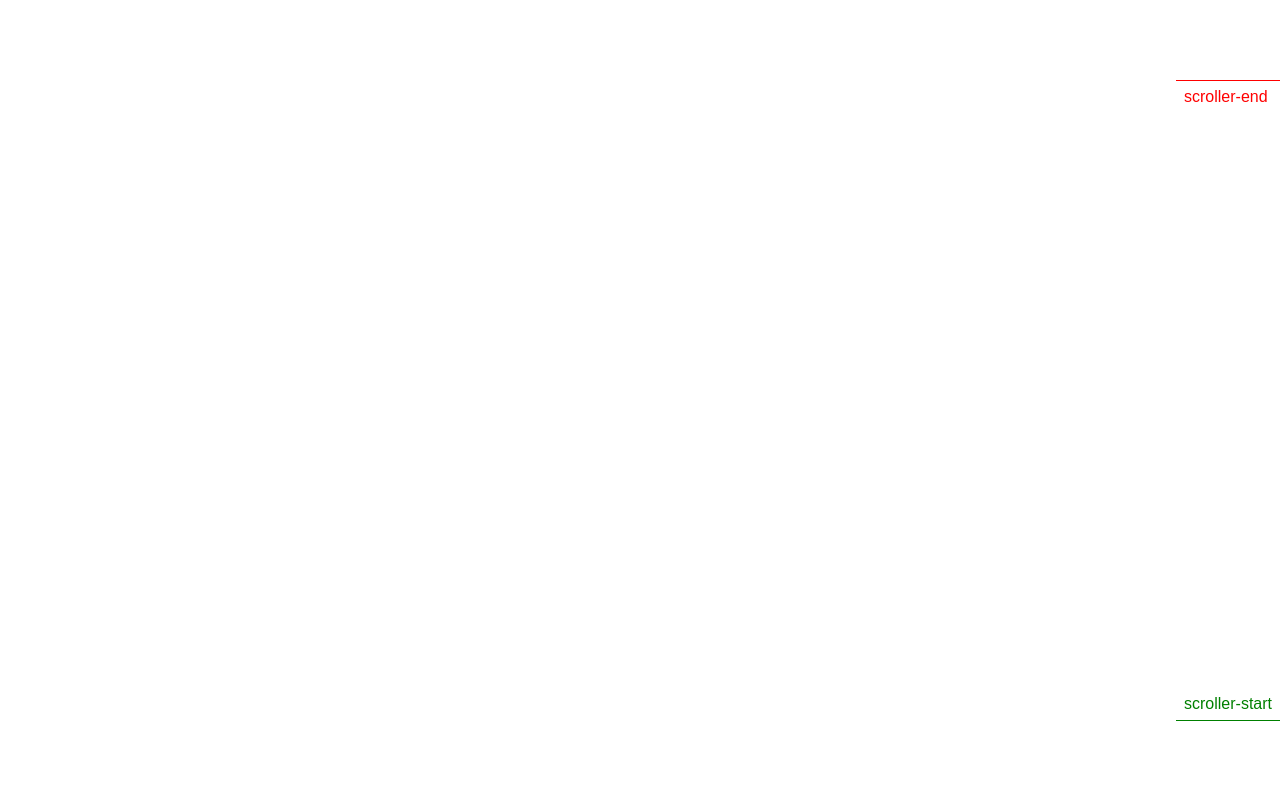
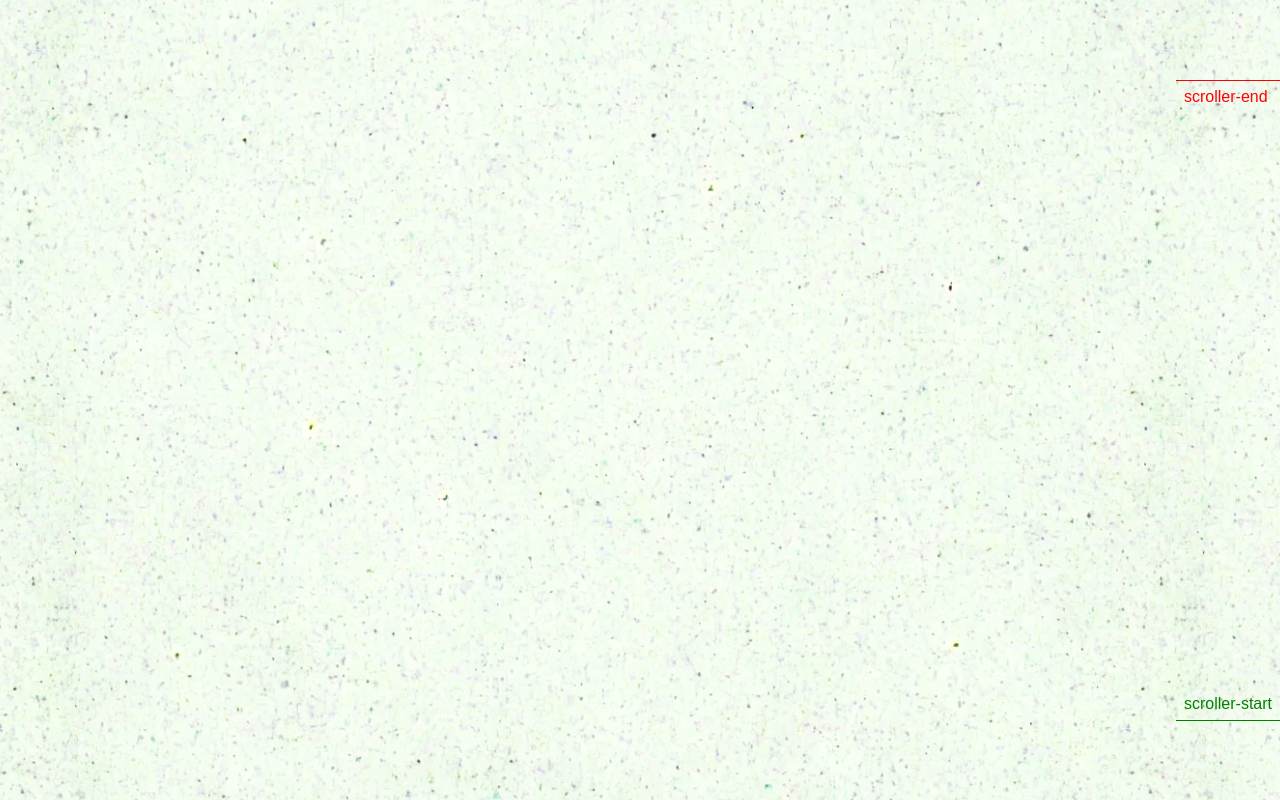
Before and after one commit to chasecee/phantomdrum.com, a Next.js app: page /halftone-webgl in a window 1280 px wide. Shown: the top 800 px of the page. Built offline with nearby package versions, Linux system fonts and the light colour scheme; a web font is replaced by a local one.

Commit message:
Update HalftoneScrollSection to refine initial and target parameters for improved visual effects; adjust CanvasHalftoneWebGL component to include suspendWhenHidden prop. Optimize parameter updates during scroll events for enhanced performance.

```diff
--- a/app/canvas/CanvasHalftoneWebGL.tsx
+++ b/app/canvas/CanvasHalftoneWebGL.tsx
@@ -226,6 +226,7 @@ export const CanvasHalftoneWebGL = forwardRef<
     postVisibility,
     syncParamsToWorker,
     supportsOffscreen,
+    suspendWhenHidden,
   ]);
 
   useEffect(() => {
--- a/app/halftone-webgl/HalftoneScrollSection.tsx
+++ b/app/halftone-webgl/HalftoneScrollSection.tsx
@@ -9,17 +9,19 @@ import {
 } from "../canvas/CanvasHalftoneWebGL";
 
 const INITIAL_PARAMS = {
-  halftoneSize: 50,
-  dotSpacing: 80,
-  rgbOffset: 50,
+  halftoneSize: 20,
+  dotSpacing: 40,
+  rgbOffset: 150,
   effectIntensity: 1,
+  patternRotation: 45,
 };
 
 const TARGET_PARAMS = {
-  halftoneSize: 4,
-  dotSpacing: 8,
-  rgbOffset: 0.5,
-  effectIntensity: 1,
+  halftoneSize: 10,
+  dotSpacing: 2,
+  rgbOffset: 0,
+  effectIntensity: 0.5,
+  patternRotation: 45,
 };
 
 export function HalftoneScrollSection() {
@@ -40,6 +42,7 @@ export function HalftoneScrollSection() {
         dotSpacing: TARGET_PARAMS.dotSpacing,
         rgbOffset: TARGET_PARAMS.rgbOffset,
         effectIntensity: TARGET_PARAMS.effectIntensity,
+        patternRotation: TARGET_PARAMS.patternRotation,
         ease: "linear",
         scrollTrigger: {
           trigger: scrollSectionRef.current,
@@ -53,12 +56,7 @@ export function HalftoneScrollSection() {
           if (!canvasRef.current || rafId !== null) return;
           rafId = requestAnimationFrame(() => {
             rafId = null;
-            canvasRef.current?.updateParams({
-              halftoneSize: proxy.halftoneSize,
-              dotSpacing: proxy.dotSpacing,
-              rgbOffset: proxy.rgbOffset,
-              effectIntensity: proxy.effectIntensity,
-            });
+            canvasRef.current?.updateParams(proxy);
           });
         },
       });
@@ -75,15 +73,22 @@ export function HalftoneScrollSection() {
   return (
     <section
       ref={scrollSectionRef}
-      className="relative w-full flex flex-col gap-8 aspect-1/4"
+      style={{
+        backgroundImage: "url(/img/optimized/noise.webp)",
+        backgroundSize: "min(100%, 1128px)",
+        backgroundPosition: "center",
+        containerType: "inline-size",
+      }}
+      className="relative w-full aspect-1/4 mix-blend-difference"
     >
       <div className="sticky top-0 w-full mx-auto aspect-square">
         <CanvasHalftoneWebGL
           ref={canvasRef}
-          width={1024}
-          height={1024}
+          width={768}
+          height={768}
           imageSrc="/img/chase.png"
           params={INITIAL_PARAMS}
+          suspendWhenHidden={false}
           className="w-full h-auto"
         />
       </div>
```
